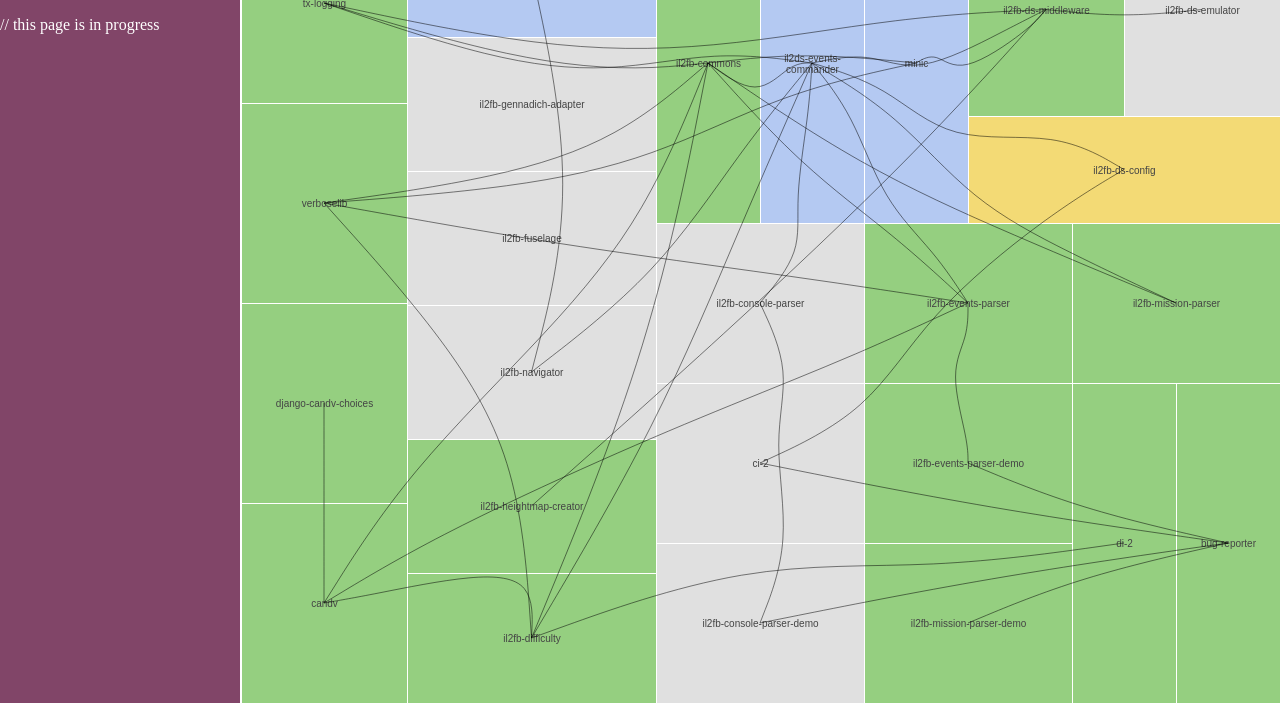
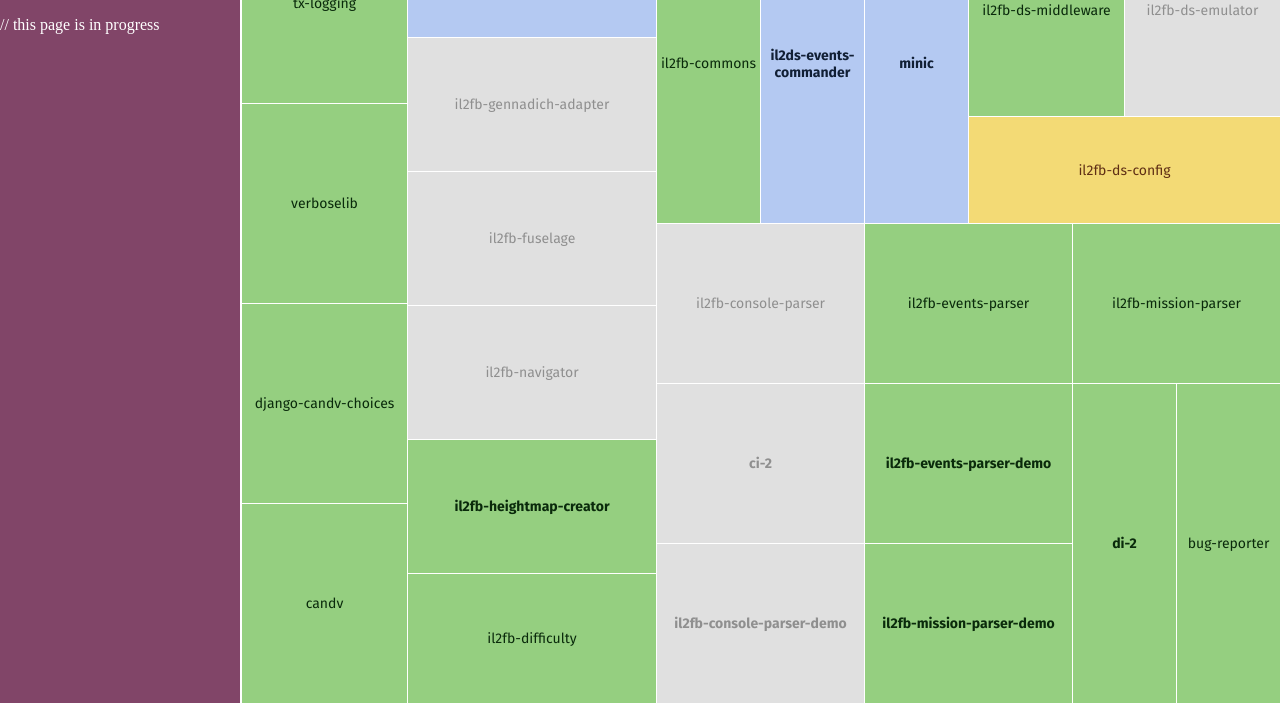
Before and after one commit to IL2HorusTeam/projects, a plain HTML site: page index.html in a window 1280 px wide. Shown: the part 97-800 px from the top of the page. Drawn offline with nearby package versions, Linux system fonts and the light colour scheme.

Commit message:
add text styles

```diff
--- a/css/custom.css
+++ b/css/custom.css
@@ -18,7 +18,7 @@ body {
 
 .wrapper {
   width: 100%;
-  min-width: 350px;
+  min-width: 800px;
   height: 100vh;
 }
 
@@ -77,7 +77,7 @@ header legend {
 /* Diagram ----------------------------------------------------------------- */
 .cell {
   border: solid 1px white;
-  font: 10px sans-serif;
+  font: 14px "Fira Sans", sans-serif;
   overflow: hidden;
   position: absolute;
   text-align: center;
@@ -95,25 +95,33 @@ header legend {
   fill: none;
 }
 
+/* Project states ---------------------------------------------------------- */
 .ready {
   background: #95CF80;
+  color: #0A2A0B;
 }
 
 .in-progress {
   background: #F3DA75;
+  color: #5F2F15;
 }
 
 .updating {
   background: #C69BF2;
+  color: #350E31;
 }
 
 .freezed {
   background: #B4C9F2;
+  color: #111F35;
 }
 
 .planned {
   background: #E0E0E0;
+  color: #8F8F8F;
 }
 
+/* Project types ----------------------------------------------------------- */
 .application {
+  font-weight: bold;
 }
--- a/index.html
+++ b/index.html
@@ -8,8 +8,9 @@
 
   <title>IL-2 Horus Team Projects</title>
 
-  <link href='//fonts.googleapis.com/css?family=Lato' rel='stylesheet' type='text/css'>
-  <link href='//fonts.googleapis.com/css?family=Oswald' rel='stylesheet' type='text/css'>
+  <link href='//fonts.googleapis.com/css?family=Oswald:400,700' rel='stylesheet' type='text/css'>
+  <link href='//fonts.googleapis.com/css?family=Lato:400,700' rel='stylesheet' type='text/css'>
+  <link href='//fonts.googleapis.com/css?family=Fira+Sans:400,700' rel='stylesheet' type='text/css'>
   <link rel="stylesheet" href="css/reset.css">
   <link rel="stylesheet" href="css/custom.css">
 </head>
@@ -74,31 +75,31 @@ $(document).ready(function() {
         .append("span")
         .text(function(d) { return d.children ? null : d.key; });
 
-    var svg = div.append("svg")
+    // var svg = div.append("svg")
 
-    svg.style("position", "absolute")
-      .attr("width", primary_width)
-      .attr("height", primary_height)
-      .selectAll(".link")
-        .data(bundle(links))
-      .enter().append("path")
-        .attr("class", "link")
-        .attr("d", line)
-        .style("stroke", "black");
+    // svg.style("position", "absolute")
+    //   .attr("width", primary_width)
+    //   .attr("height", primary_height)
+    //   .selectAll(".link")
+    //     .data(bundle(links))
+    //   .enter().append("path")
+    //     .attr("class", "link")
+    //     .attr("d", line)
+    //     .style("stroke", "black");
 
     d3.select(window).on("resize", resize);
 
     function resize() {
       width = content.width(), height = content.height();
       div.style("width", width + "px").style("height", height + "px");
-      svg.attr("width", width).attr("height", height);
+      // svg.attr("width", width).attr("height", height);
       treemap.size([width, height]);
 
       var nodes = treemap.nodes(packages.root(items)),
           links = packages.requirements(nodes);
 
       div.selectAll(".cell").data(nodes).call(cell);
-      svg.selectAll(".link").data(bundle(links)).attr("d", line)
+      // svg.selectAll(".link").data(bundle(links)).attr("d", line)
     }
   })
 
```
